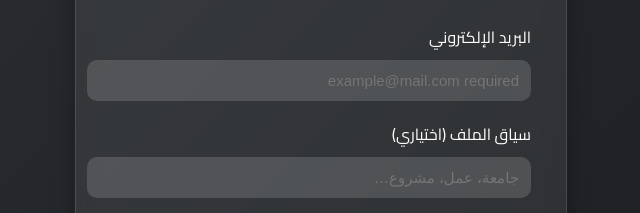
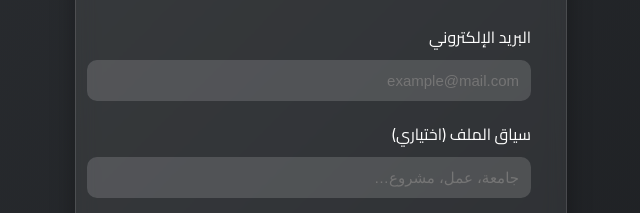
Before and after one commit to FAlshafaey/falshafaey.github.io, a plain HTML site: page index.html in a window 1280 px wide. Shown: the part 221-434 px from the top of the page, 319-959 px from the left. Drawn offline with Linux system fonts and the light colour scheme.

Commit message:
Update index.html

```diff
--- a/index.html
+++ b/index.html
@@ -118,7 +118,7 @@
       enctype="multipart/form-data">
 
       <label> البريد الإلكتروني</label>
-      <input type="email" name="email" placeholder="example@mail.com required"  />
+      <input type="email" name="email" placeholder="example@mail.com" required />
 
       <label>سياق الملف (اختياري)</label>
       <input type="text" name="context" placeholder="جامعة، عمل، مشروع…" />
```
